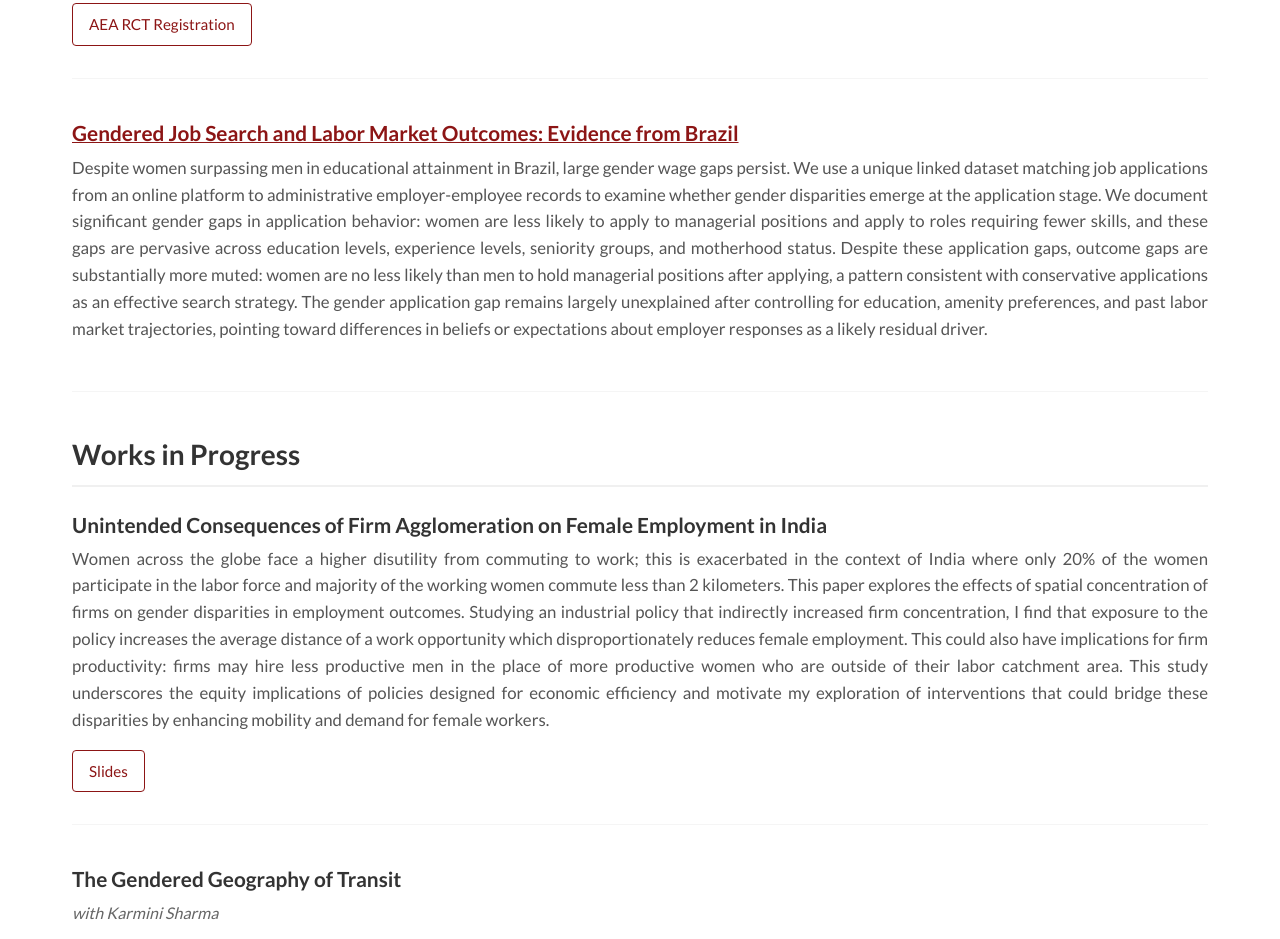
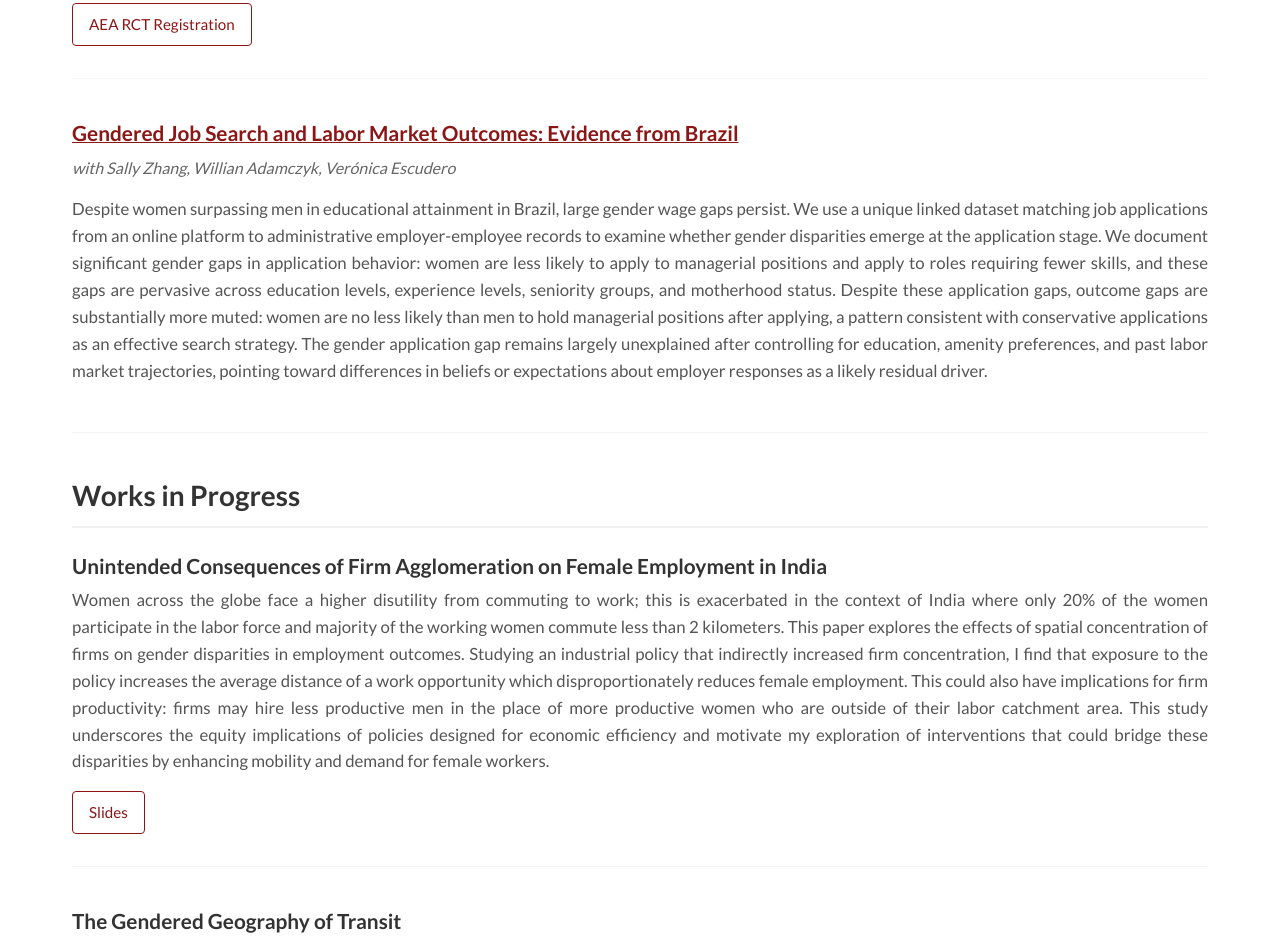
Before and after one commit to akhilajk/akhilajk.github.io, a plain HTML site: page index.html in a window 1280 px wide. Shown: the part 2176-3115 px from the top of the page. Drawn offline with Linux system fonts and the light colour scheme.

Commit message:
Add coauthors for the gendered job search paper
Added coauthors to the paper section in index.html.

```diff
--- a/index.html
+++ b/index.html
@@ -493,6 +493,7 @@
 
             <div class="paper-item">
                 <h3 class="paper-title"><a href="https://www.dropbox.com/scl/fi/rwqnkaadhh4hcykp40a4h/paper_feb_27.pdf?rlkey=pq1jcmgq39ypf2agcsdqmkd7y&dl=0" class="paper-title-link" target="_blank">Gendered Job Search and Labor Market Outcomes: Evidence from Brazil</a></h3>
+                 <p class="paper-coauthors">with Sally Zhang, Willian Adamczyk, Verónica Escudero</p>
                 <p class="paper-description">
                     Despite women surpassing men in educational attainment in Brazil, large gender wage gaps persist. We use a unique linked dataset matching job applications from an online platform to administrative employer-employee records to examine whether gender disparities emerge at the application stage. We document significant gender gaps in application behavior: women are less likely to apply to managerial positions and apply to roles requiring fewer skills, and these gaps are pervasive across education levels, experience levels, seniority groups, and motherhood status. Despite these application gaps, outcome gaps are substantially more muted: women are no less likely than men to hold managerial positions after applying, a pattern consistent with conservative applications as an effective search strategy. The gender application gap remains largely unexplained after controlling for education, amenity preferences, and past labor market trajectories, pointing toward differences in beliefs or expectations about employer responses as a likely residual driver.
                  </p>
```
